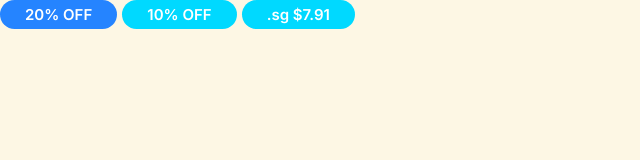
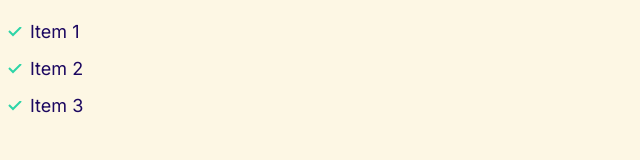
Before and after one commit to Adamt603/websiteWithMosh, a plain HTML site: page index.html in a window 1280 px wide. Shown: the whole page, without its empty margins (0-640 px from the left). Drawn offline with Linux system fonts and the light colour scheme.

Commit message:
added list component

```diff
--- a/css/styles.css
+++ b/css/styles.css
@@ -21,6 +21,10 @@ body, h1, h2, h3, h4, p, figure, blockquote, dl, dd {
 /* Removes the line under all lines in page */
 a {
     text-decoration: none;
+}
+
+ul {
+    list-style-type: none;
 }
 
 /* Make images easier to work with */
@@ -157,3 +161,33 @@ h3 {
     }
 }
 /*</editor-fold>*/
+
+
+/*<editor-fold desc="Lists">*/
+/* Lists */
+.list {
+    padding-left: 0;
+    color: var(--headerTextColor);
+}
+
+.list--inline .list__item{
+    display: inline-block;
+    margin-right: 2rem;
+}
+
+.list--check {
+    list-style-image: url("../images/icons/tick.svg");
+    padding-left: 3rem;
+}
+/*This applies a padding to the list "items" only if they are a child of a checked list */
+.list--check .list__item {
+    padding-left: 0.5rem;
+    margin-bottom: 1rem;
+}
+
+@media screen and (min-width: 1204px) {
+    .list--check .list__item {
+        padding-left: 0;
+    }
+}
+/*</editor-fold>*/
--- a/index.html
+++ b/index.html
@@ -17,9 +17,11 @@
 </head>
 <body>
 
-<span class="badge badge--primary badge--small">20% Off</span>
-<span class="badge badge--secondary badge--small">10% off</span>
-<span class="badge badge--secondary">.sg $7.91</span>
+<ul class="list list--check">
+    <li class="list__item">Item 1</li>
+    <li class="list__item">Item 2</li>
+    <li class="list__item">Item 3</li>
+</ul>
 
 </body>
 </html>
```
Also changed, not shown: components/list.html (added, +16 -0 lines).
